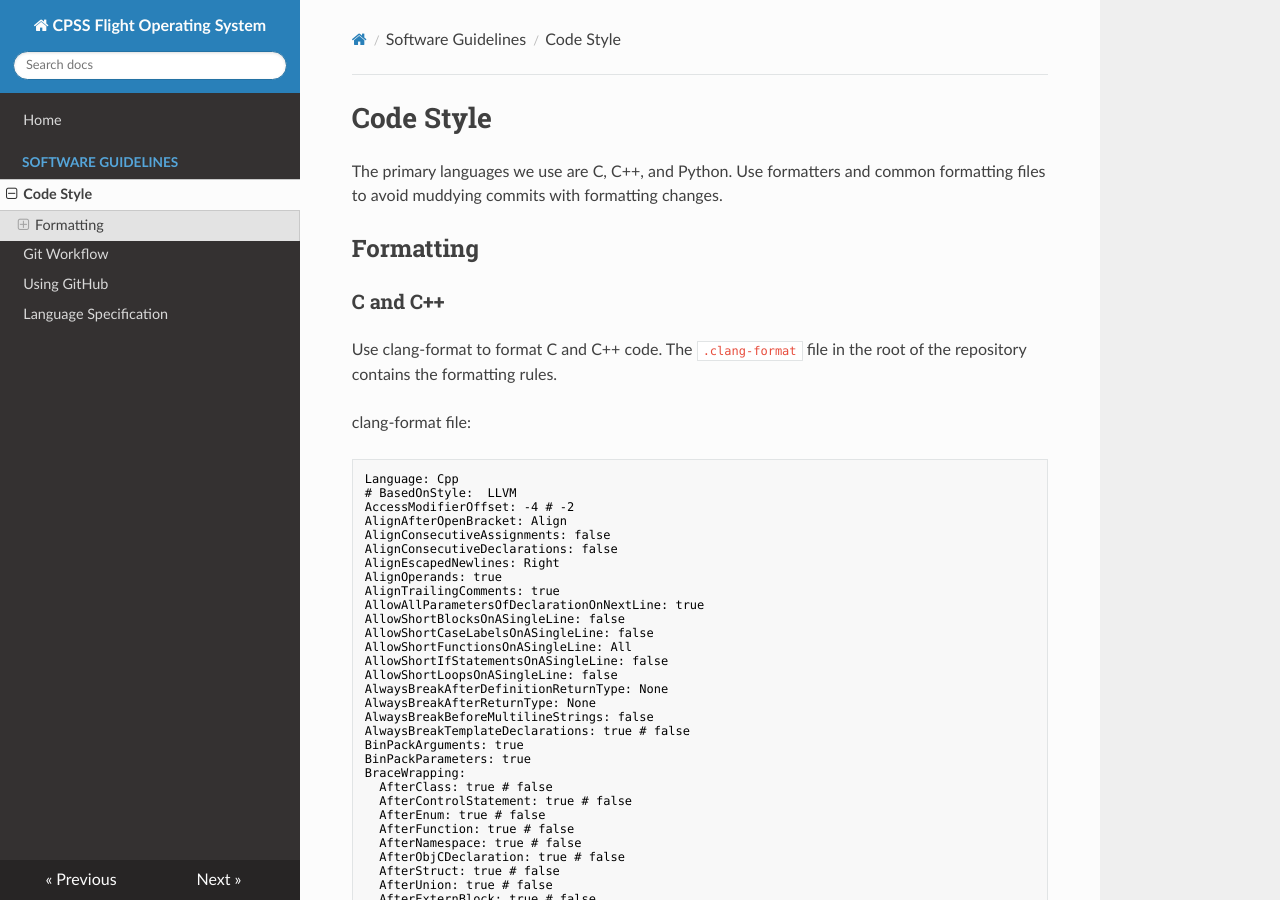
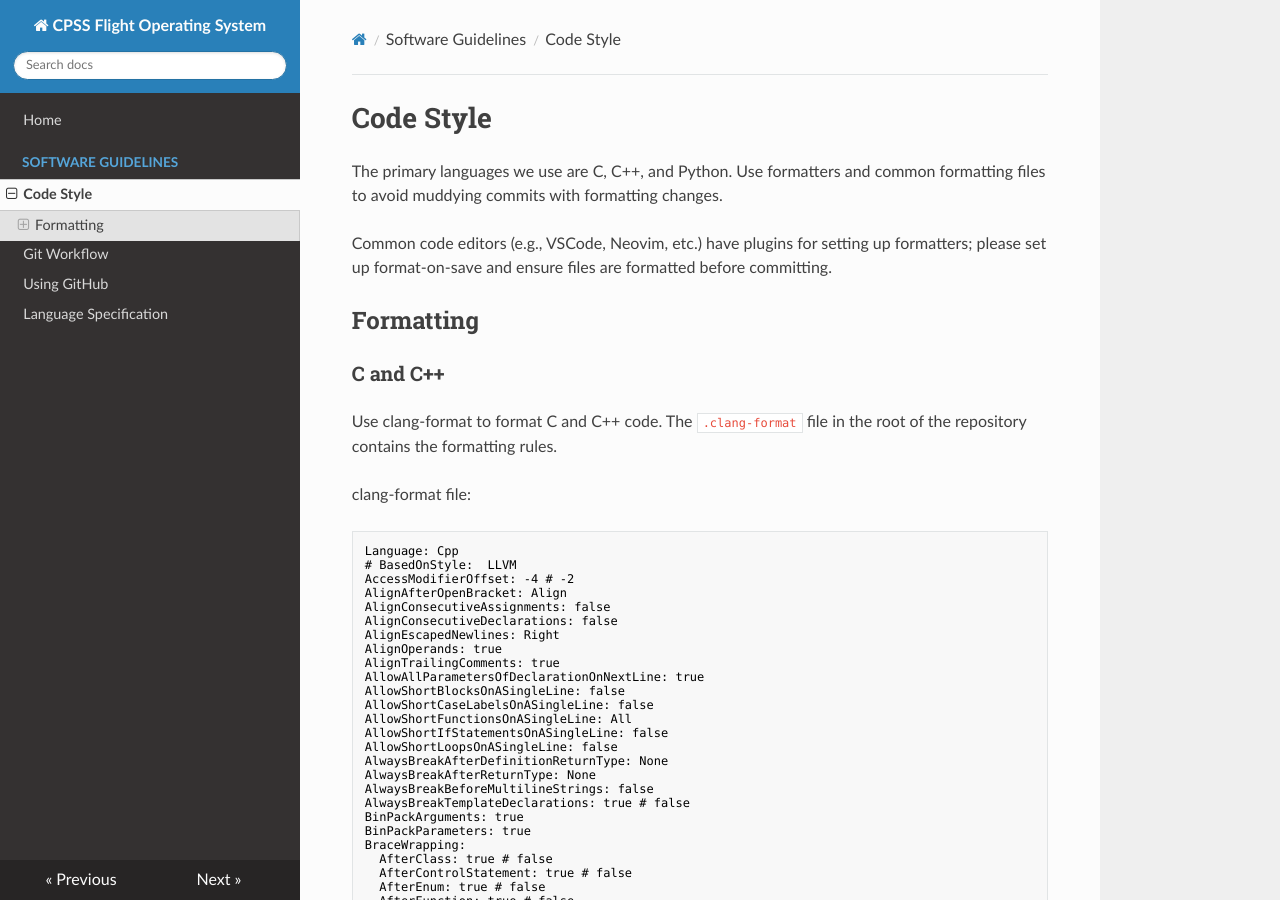
Before and after one commit to cpspacesystems/avionics_docs, an MkDocs documentation site: the page built from docs/software_guidelines/code-style.md, in a window 1280 px wide and 900 px high. Built offline with MkDocs 1.6.1, drawn with Linux system fonts in a browser that asks for light colours; nearby versions of some CDN libraries.

Commit message:
add note about format on save

```diff
--- a/docs/software_guidelines/code-style.md
+++ b/docs/software_guidelines/code-style.md
@@ -1,6 +1,8 @@
 # Code Style
 
 The primary languages we use are C, C++, and Python. Use formatters and common formatting files to avoid muddying commits with formatting changes.
+
+Common code editors (e.g., VSCode, Neovim, etc.) have plugins for setting up formatters; please set up format-on-save and ensure files are formatted before committing.
 
 ## Formatting
 
```
